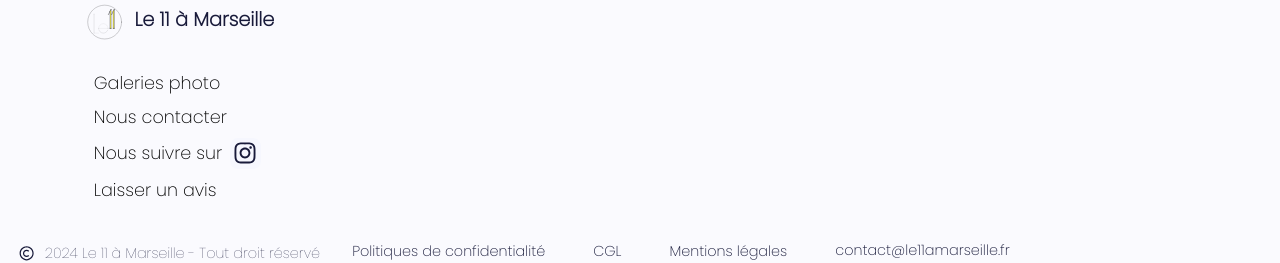
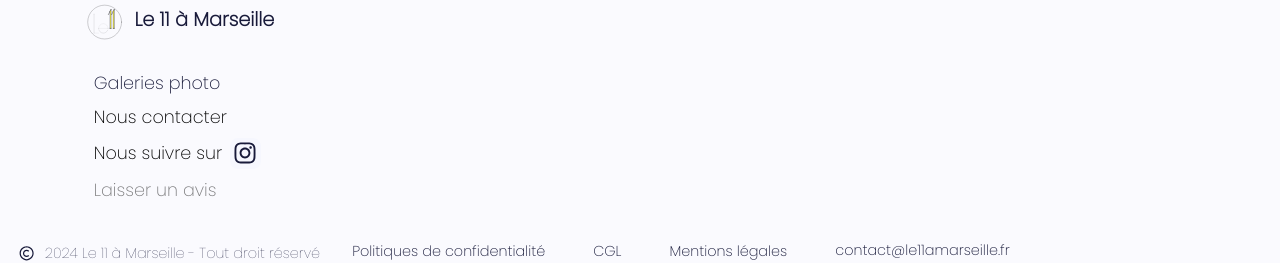
Before and after one commit to Edouard-LARROCHE/Le-11-Marseille, a React (Vite) app: page /cgl in a window 1280 px wide. Shown: the part 637-900 px from the top of the page. Built offline with nearby package versions, Linux system fonts and the light colour scheme; a web font is replaced by a local one.

Commit message:
update context and add scroll from footer

```diff
--- a/src/App.jsx
+++ b/src/App.jsx
@@ -1,6 +1,6 @@
 import React from "react"
 import { BrowserRouter as Router, Route, Routes } from "react-router-dom"
-import { AnimationProvider } from "./Context"
+import { ScrollProvider } from "./Context"
 
 import ScrollToTop from "./components/scrollToTop/scrollToTop.jsx"
 
@@ -15,7 +15,7 @@ function App() {
 		<div className="App">
 			<Router>
 				<ScrollToTop />
-				<AnimationProvider>
+				<ScrollProvider>
 					<Routes>
 						<Route path="/" element={<Home />} />
 						<Route path="/image/:key" element={<ImagePage />} />
@@ -29,7 +29,7 @@ function App() {
 							element={<LegalNotices />}
 						/>
 					</Routes>
-				</AnimationProvider>
+				</ScrollProvider>
 			</Router>
 		</div>
 	)
--- a/src/Context.jsx
+++ b/src/Context.jsx
@@ -1,25 +1,17 @@
-import React, { createContext, useContext, useState, useEffect } from "react"
+import React, { createContext, useContext, useRef } from "react"
 
-const AnimationContext = createContext()
+const ScrollContext = createContext()
 
-export const AnimationProvider = ({ children }) => {
-	const initialAnimationState = localStorage.getItem("hasAnimated") === "true"
-	const [hasAnimated, setHasAnimatedState] = useState(initialAnimationState)
-
-	const setHasAnimated = (value) => {
-		setHasAnimatedState(value)
-		localStorage.setItem("hasAnimated", value)
-	}
-
-	useEffect(() => {
-		setHasAnimated(false)
-	}, [])
+export const ScrollProvider = ({ children }) => {
+	const targetRef = useRef(null)
 
 	return (
-		<AnimationContext.Provider value={{ hasAnimated, setHasAnimated }}>
+		<ScrollContext.Provider value={targetRef}>
 			{children}
-		</AnimationContext.Provider>
+		</ScrollContext.Provider>
 	)
 }
 
-export const useAnimation = () => useContext(AnimationContext)
+export const useScrollTarget = () => {
+	return useContext(ScrollContext)
+}
--- a/src/components/layout/layout.jsx
+++ b/src/components/layout/layout.jsx
@@ -2,6 +2,8 @@ import React, { useEffect, useState, useRef } from "react"
 import { Link, useNavigate } from "react-router-dom"
 import gsap from "gsap"
 import { ScrollToPlugin } from "gsap/ScrollToPlugin"
+
+import { useScrollTarget } from "../../Context"
 
 import picturesData from "../../data/picturesData"
 import CardEffect from "../cardEffect/cardEffect"
@@ -29,7 +31,7 @@ const Layout = () => {
 
 	const contentRef = useRef(null)
 	const descriptionRef = useRef(null)
-	const contactRef = useRef(null)
+	const targetRef = useScrollTarget()
 
 	const date = new Date()
 	const options = { weekday: "long", day: "numeric", month: "long" }
@@ -76,7 +78,7 @@ const Layout = () => {
 
 	const scrollToContact = () => {
 		gsap.to(window, {
-			scrollTo: { y: contactRef.current, offsetY: 50 },
+			scrollTo: { y: targetRef.current, offsetY: 50 },
 			duration: 1.5,
 			ease: "power2.inOut",
 		})
@@ -242,7 +244,7 @@ const Layout = () => {
 				<div ref={descriptionRef}>
 					<Description />
 				</div>
-				<div ref={contactRef}>
+				<div ref={targetRef}>
 					<Contact />
 				</div>
 				<Footer />
--- a/src/pages/footer/footer.jsx
+++ b/src/pages/footer/footer.jsx
@@ -1,4 +1,8 @@
 import React from "react"
+import { gsap } from "gsap"
+import { Link } from "react-router-dom"
+
+import { useScrollTarget } from "../../Context"
 
 import CopyRight from "../../components/copyRight/copyRight"
 
@@ -8,6 +12,14 @@ import Insta from "../../assets/icons/instagram.svg?react"
 import "./footer.scss"
 
 const Footer = () => {
+	const targetRef = useScrollTarget()
+
+	const handleScroll = () => {
+		if (targetRef.current) {
+			gsap.to(window, { duration: 1, scrollTo: targetRef.current })
+		}
+	}
+
 	return (
 		<div className="container-footer">
 			<div className="footer-content">
@@ -17,15 +29,17 @@ const Footer = () => {
 						<p>Le 11 à Marseille</p>
 					</div>
 					<ul>
-						<li>Galeries photo</li>
-						<li>Nous contacter</li>
+						<li>
+							<Link to="/image/balcony">Galeries photo</Link>
+						</li>
+						<li onClick={handleScroll}>Nous contacter</li>
 						<li className="li-social">
 							Nous suivre sur
 							<div className="container-social">
 								<Insta className="instagram" />
 							</div>
 						</li>
-						<li>Laisser un avis</li>
+						<li className="note">Laisser un avis</li>
 					</ul>
 					<CopyRight />
 				</div>
--- a/src/pages/footer/footer.scss
+++ b/src/pages/footer/footer.scss
@@ -51,9 +51,22 @@
 					font-weight: normal;
 					margin: 0 0 0.5rem 3rem;
 
-					&:hover {
+					&:hover:not(.note) {
 						color: $gold-yellow;
 					}
+
+					a {
+						color: $brand-black;
+						text-decoration: none;
+
+						&:hover {
+							color: $gold-yellow;
+						}
+					}
+				}
+
+				.note {
+					opacity: 0.5;
 				}
 
 				.li-social {
```
